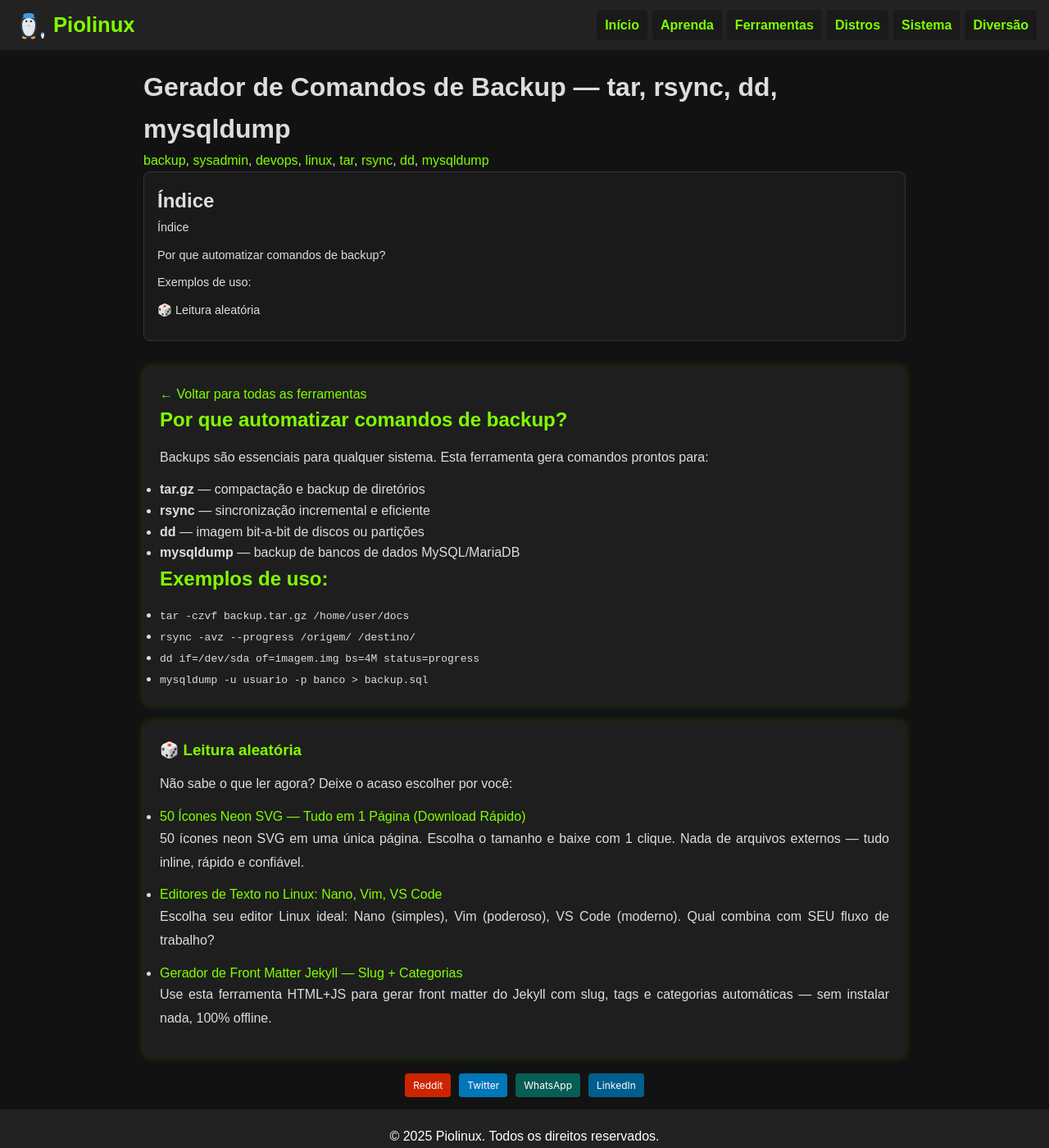
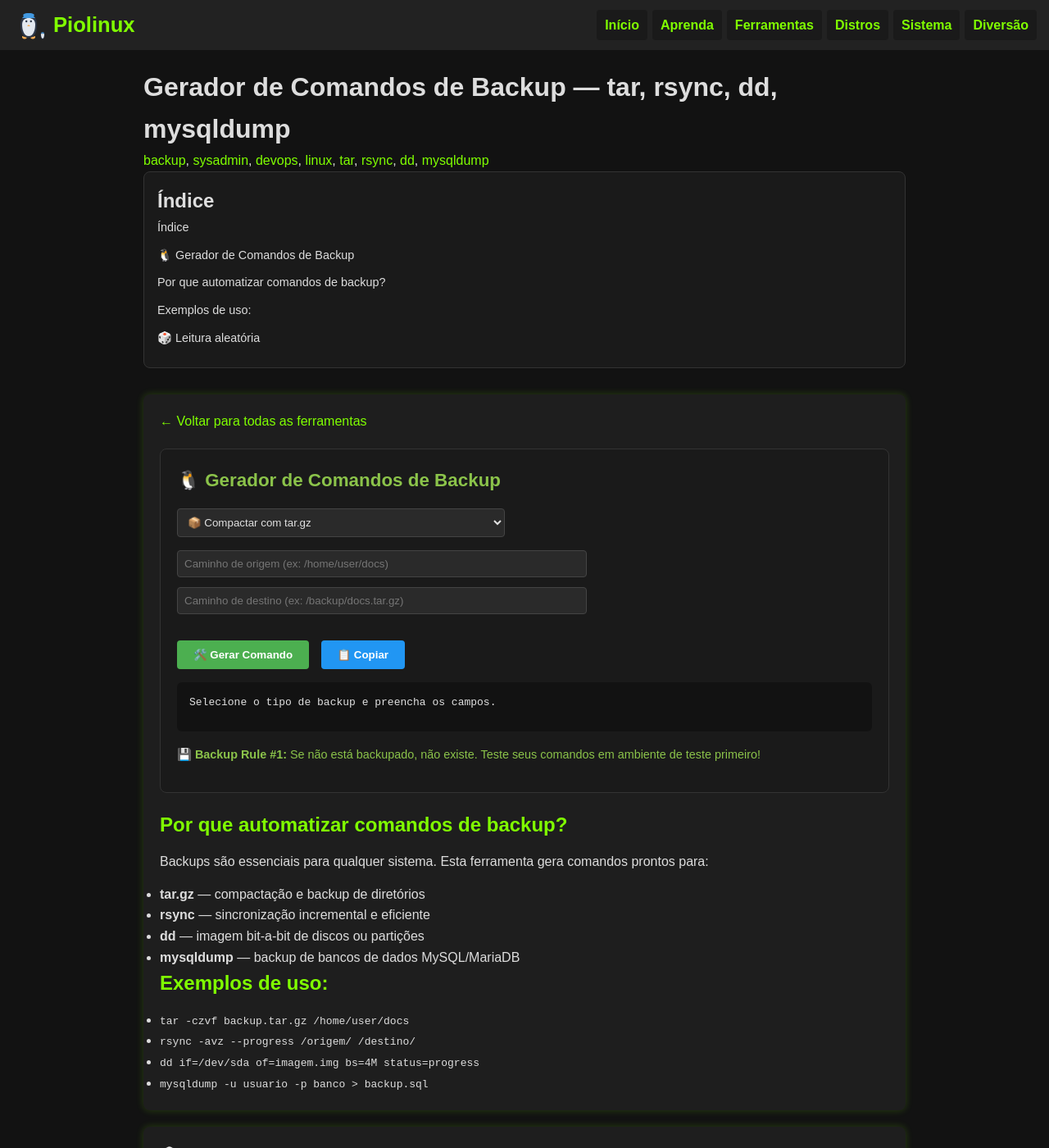
Before and after one commit to Piolinux/piolinux-site, a Jekyll site: the page built from _pages/tools/backup-generator.html, in a window 1280 px wide and 1400 px high. Shown: the whole window at 82% size. Built offline with Jekyll 4.4.1, drawn with Linux system fonts in a browser that asks for light colours.

Commit message:
Update backup-generator.html

```diff
--- a/_pages/tools/backup-generator.html
+++ b/_pages/tools/backup-generator.html
@@ -17,6 +17,54 @@ tags: [backup, sysadmin, devops, linux, tar, rsync, dd, mysqldump]
   <a href="/ferramentas/" class="back-link">← Voltar para todas as ferramentas</a>
 
   {% include tool-templates/backup-generator.html %}
+
+
+<!-- ============= 💾 GERADOR DE COMANDOS DE BACKUP ============= -->
+<div class="tool-container" id="backup-generator" style="background: #1a1a1a; padding: 20px; border-radius: 8px; border: 1px solid #333; margin: 20px 0;">
+  <h2 class="tool-title" style="color: #8bc34a; margin-top: 0; font-size: 1.4em;">🐧 Gerador de Comandos de Backup</h2>
+
+  <div style="margin: 16px 0;">
+    <select id="backupType" style="background: #2a2a2a; color: #e0e0e0; padding: 8px; border: 1px solid #444; border-radius: 4px; width: 100%; max-width: 400px; margin-bottom: 16px;">
+      <option value="tar">📦 Compactar com tar.gz</option>
+      <option value="rsync">🔄 Sincronizar com rsync</option>
+      <option value="dd">💿 Imagem de disco com dd</option>
+      <option value="mysqldump">🗃️ Backup MySQL</option>
+    </select>
+
+    <input
+        type="text"
+        id="sourcePath"
+        placeholder="Caminho de origem (ex: /home/user/docs)"
+        style="width: 100%; max-width: 500px; padding: 8px; margin-bottom: 12px; background: #2a2a2a; color: #e0e0e0; border: 1px solid #444; border-radius: 4px;">
+
+    <input
+        type="text"
+        id="destPath"
+        placeholder="Caminho de destino (ex: /backup/docs.tar.gz)"
+        style="width: 100%; max-width: 500px; padding: 8px; margin-bottom: 16px; background: #2a2a2a; color: #e0e0e0; border: 1px solid #444; border-radius: 4px;">
+  </div>
+
+  <div style="margin: 16px 0;">
+    <button onclick="generateBackupCommand()" style="background: #4caf50; color: white; border: none; padding: 10px 20px; margin-right: 10px; border-radius: 4px; cursor: pointer; font-weight: bold;">
+      🛠️ Gerar Comando
+    </button>
+    <button onclick="copyBackupCommand()" style="background: #2196F3; color: white; border: none; padding: 10px 20px; border-radius: 4px; cursor: pointer; font-weight: bold;">
+      📋 Copiar
+    </button>
+  </div>
+
+  <div id="backupResult" style="background: #121212; padding: 15px; border-radius: 6px; margin: 15px 0; min-height: 60px; font-family: monospace; color: #e0e0e0;">
+    Selecione o tipo de backup e preencha os campos.
+  </div>
+
+  <p style="font-size: 0.9em; color: #8bc34a; margin-top: 16px;">
+    💾 <strong>Backup Rule #1:</strong> Se não está backupado, não existe. Teste seus comandos em ambiente de teste primeiro!
+  </p>
+</div>
+
+
+
+
 
   <div class="seo-content">
     <h2>Por que automatizar comandos de backup?</h2>
```
